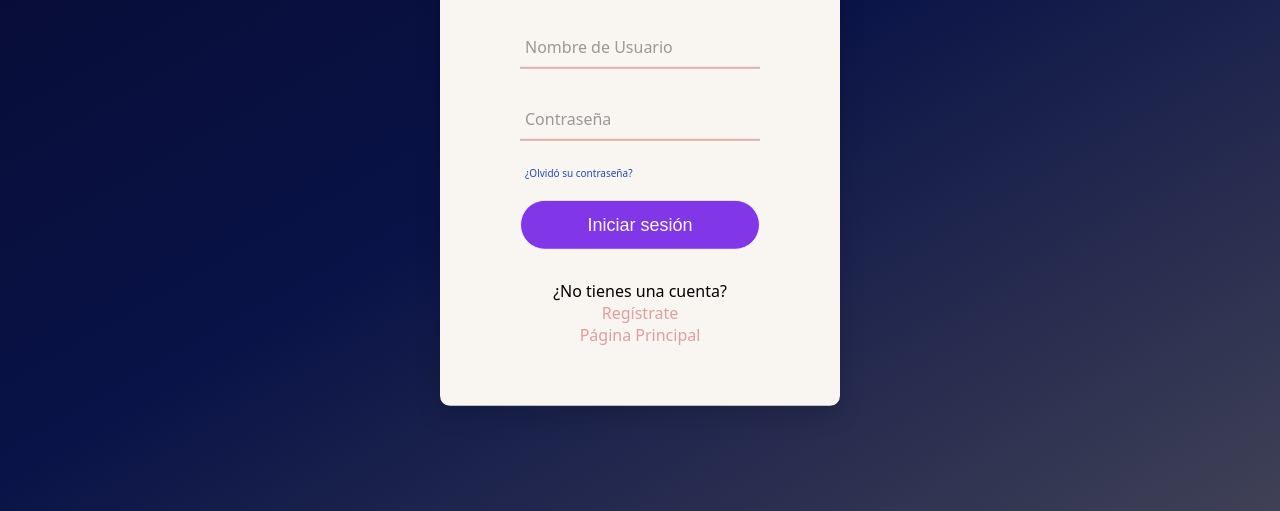
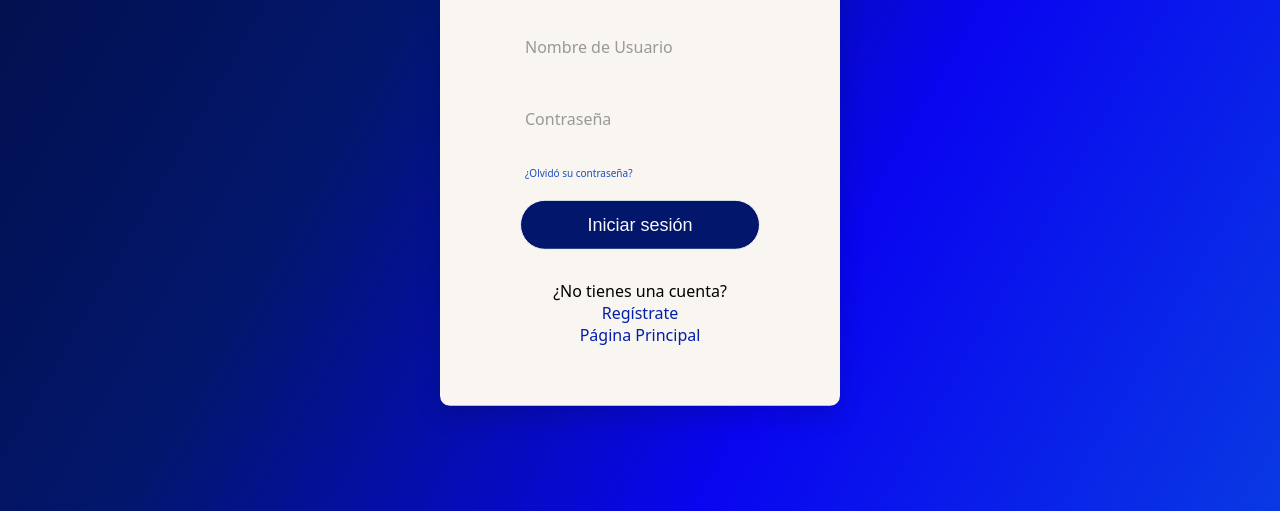
Before and after one commit to GarbageBoy8/tlapaleria-stanley, a website: page PRUEBA_PAGINA/index.html in a window 1280 px wide. Shown: the part 289-800 px from the top of the page. Drawn offline with Linux system fonts and the light colour scheme.

Commit message:
Gradiante de login y creacion de cuenta

```diff
--- a/Creacion de cuenta/style.css
+++ b/Creacion de cuenta/style.css
@@ -14,7 +14,7 @@ html {
 }
 
 body {
-  background: linear-gradient( 150deg, #07092f, #091347, #404156);
+  background: linear-gradient( 150deg,#040F44, #02166c, #0905f0, #0939e3);
   font-family: system-ui, -apple-system, BlinkMacSystemFont, 'Segoe UI', Roboto, Oxygen, Ubuntu, Cantarell, 'Open Sans', 'Helvetica Neue', sans-serif;
   min-height: 100vh;
   display: flex;
--- a/PRUEBA_PAGINA/index.html
+++ b/PRUEBA_PAGINA/index.html
@@ -24,7 +24,7 @@
             <div class="recordar">¿Olvidó su contraseña?</div>
             <input type="submit" value="Iniciar sesión">
             <div class="registrarse">
-                ¿No tienes una cuenta? <a href="#">Regístrate</a> <br>
+                ¿No tienes una cuenta? <a href="../Creacion de cuenta/index.html">Regístrate</a> <br>
                 <a href="../index.html">Página Principal</a>
             </div>
         </form>
--- a/PRUEBA_PAGINA/style.css
+++ b/PRUEBA_PAGINA/style.css
@@ -2,7 +2,7 @@ body {
     margin: 0;
     padding: 0;
     font-family: system-ui, -apple-system, BlinkMacSystemFont, 'Segoe UI', Roboto, Oxygen, Ubuntu, Cantarell, 'Open Sans', 'Helvetica Neue', sans-serif;
-    background: linear-gradient(150deg, #07092f, #091347, #404156);
+    background: linear-gradient(120deg, #040F44, #02166c, #0905f0, #0939e3);
     height: 100vh;
 }
 
@@ -54,7 +54,7 @@ html {
 
 form .username {
     position: relative;
-    border-bottom: 2px solid #deb0b0;
+    border-bottom: 2px solid #0000;
     margin: 30px 0;
 }
 
@@ -115,7 +115,7 @@ input[type="submit"] {
     width: 100%;
     height: 50px;
     border: 1px solid;
-    background: #8137e8;
+    background: #02166c;
     border-radius: 25px;
     font-size: 18px;
     color: #f8f8f8;
@@ -124,7 +124,7 @@ input[type="submit"] {
 }
 
 input[type="submit"]:hover {
-    border-color: purple;
+    border-color: #02166c;
     transition: .5s;
 }
 
@@ -136,7 +136,7 @@ input[type="submit"]:hover {
 }
 
 .registrarse a {
-    color: #e09e9e;
+    color: #001fab;
     text-decoration: none;
 }
 
@@ -147,5 +147,5 @@ input[type="submit"]:hover {
 .username input:focus~label,
 .username input:valid~label {
     top: -5px;
-    color: #e09e9e;
+    color: #000000;
 }
```
